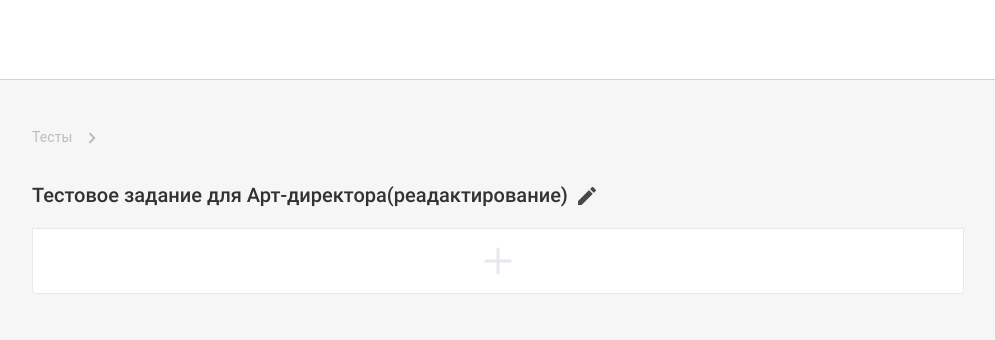
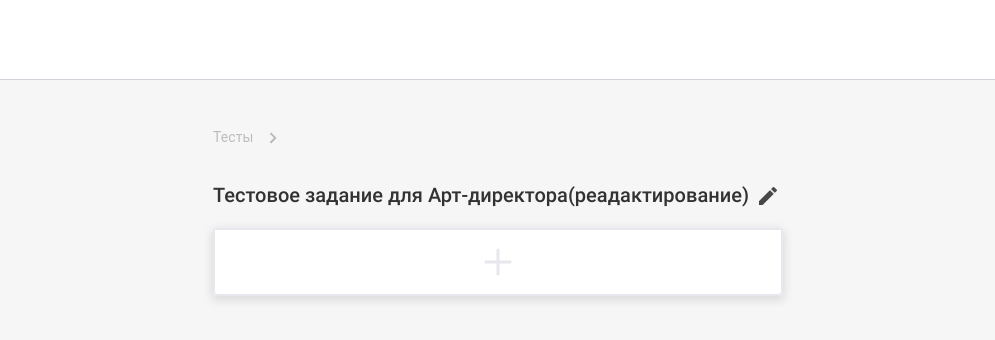
Before and after one commit to dankocher/archive-admin-test-art_director, a React (Create React App) app: page / in a window 1280 px wide. Shown: the top 340 px of the page, without its empty margins (142-1137 px from the left). Built offline with nearby package versions, Linux system fonts and the light colour scheme; no server answers.

Commit message:
fix: added shadow to body container

```diff
--- a/src/views/TestArtDirectorAdmin/Components/MainContainer/MainContainer.js
+++ b/src/views/TestArtDirectorAdmin/Components/MainContainer/MainContainer.js
@@ -16,7 +16,7 @@
 
 import "./MainContainer.scss";
 
-function MainContainer({header, list, body}) {
+function MainContainer({ header, list, body }) {
   return (
     <Router>
       <div className="main-container">
@@ -28,13 +28,16 @@
             <>
               <Route path="/" exact component={TasksComponent} />
 
+              <Route path="/welcome-screen/:id">
                 <div className={"wrapper-body--mainContainer"}>
-								<Route path="/welcome-screen/:id" component={WelcomeScreen} />
-								<Route
-									path="/illustrations-radioButtons/:id"
-									component={SplitScreen}
-								/>
+                  <WelcomeScreen />
                 </div>
+              </Route>
+              <Route path="/illustrations-radioButtons/:id">
+                <div className={"wrapper-body--mainContainer"}>
+                  <SplitScreen />
+                </div>
+              </Route>
             </>
           </Switch>
         </div>
--- a/src/views/TestArtDirectorAdmin/Components/MainContainer/MainContainer.scss
+++ b/src/views/TestArtDirectorAdmin/Components/MainContainer/MainContainer.scss
@@ -14,4 +14,7 @@
   width: 93.2rem;
   padding: 0 5.4rem;
   background-color: #ffffff;
+  box-shadow: 0rem 0.3rem 1rem 0.2rem rgba(0, 0, 0, 0.1);
+  border: 0.1rem solid #e7e7ed;
+  border-radius: 0.4rem;
 }
--- a/src/views/TestArtDirectorAdmin/Components/TasksComponent/TasksComponent.js
+++ b/src/views/TestArtDirectorAdmin/Components/TasksComponent/TasksComponent.js
@@ -53,6 +53,7 @@
           <i className="edit-icon"></i>
         </button>
       </div>
+      <div className={"wrapper-shadow--tasks"}>
         {taskList.map((element, key) => {
           if (!isWelcomeScreen(element.type)) {
             SetTaskNumber(taskNumber + 1);
@@ -78,6 +79,7 @@
             </button>
           </Link>
         </div>
+      </div>
     </>
   );
 }
--- a/src/views/TestArtDirectorAdmin/Components/TasksComponent/TasksComponent.scss
+++ b/src/views/TestArtDirectorAdmin/Components/TasksComponent/TasksComponent.scss
@@ -1,3 +1,9 @@
+.wrapper-shadow--tasks {
+  box-shadow: 0rem 0.3rem 1rem 0.2rem rgba(0, 0, 0, 0.1);
+  border: 0.1rem solid #e7e7ed;
+  border-radius: 0.4rem;
+}
+
 .add-task--tasks {
   height: 6.6rem;
   background: #ffffff;
```
Lines whose indentation alone changed are shown as unchanged.
